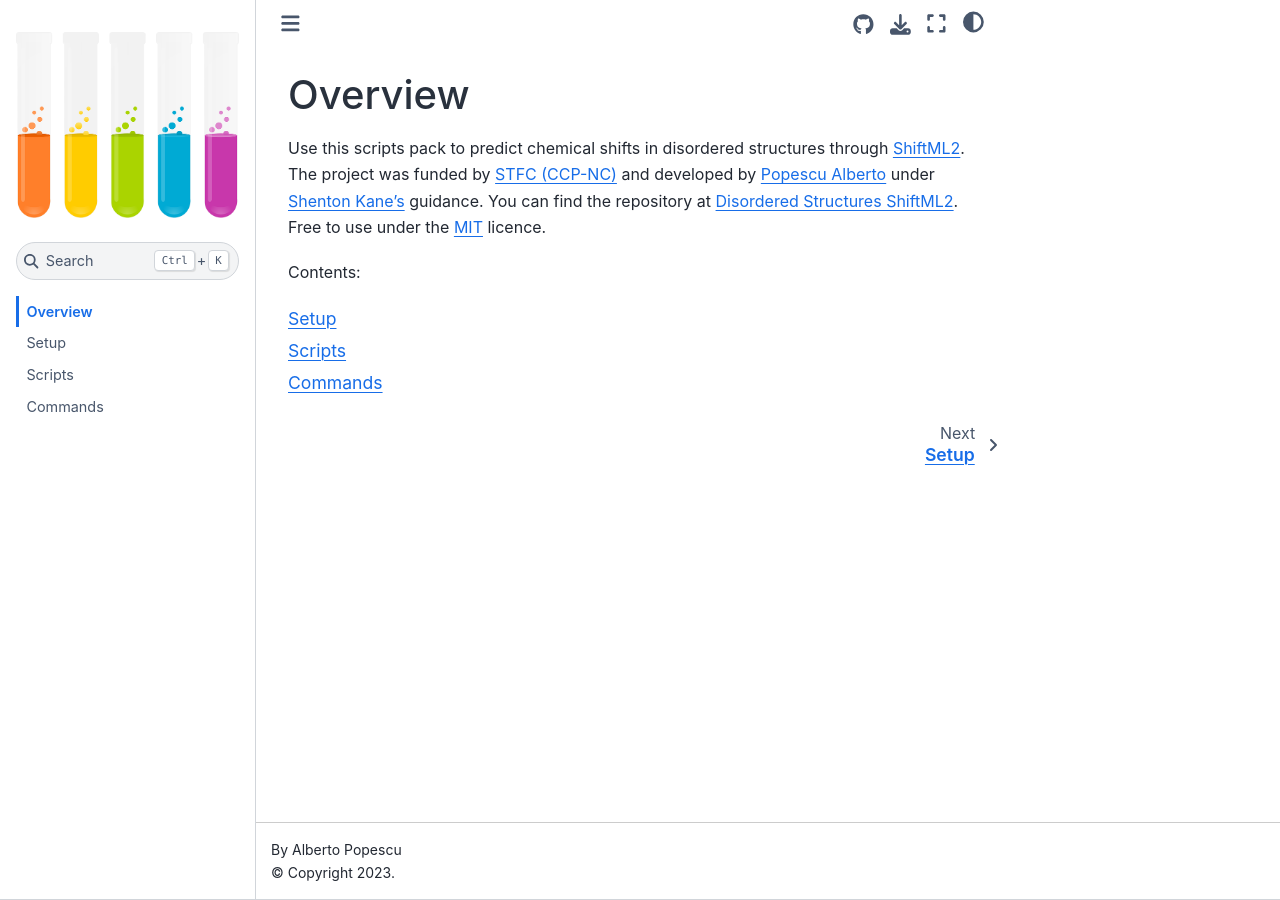
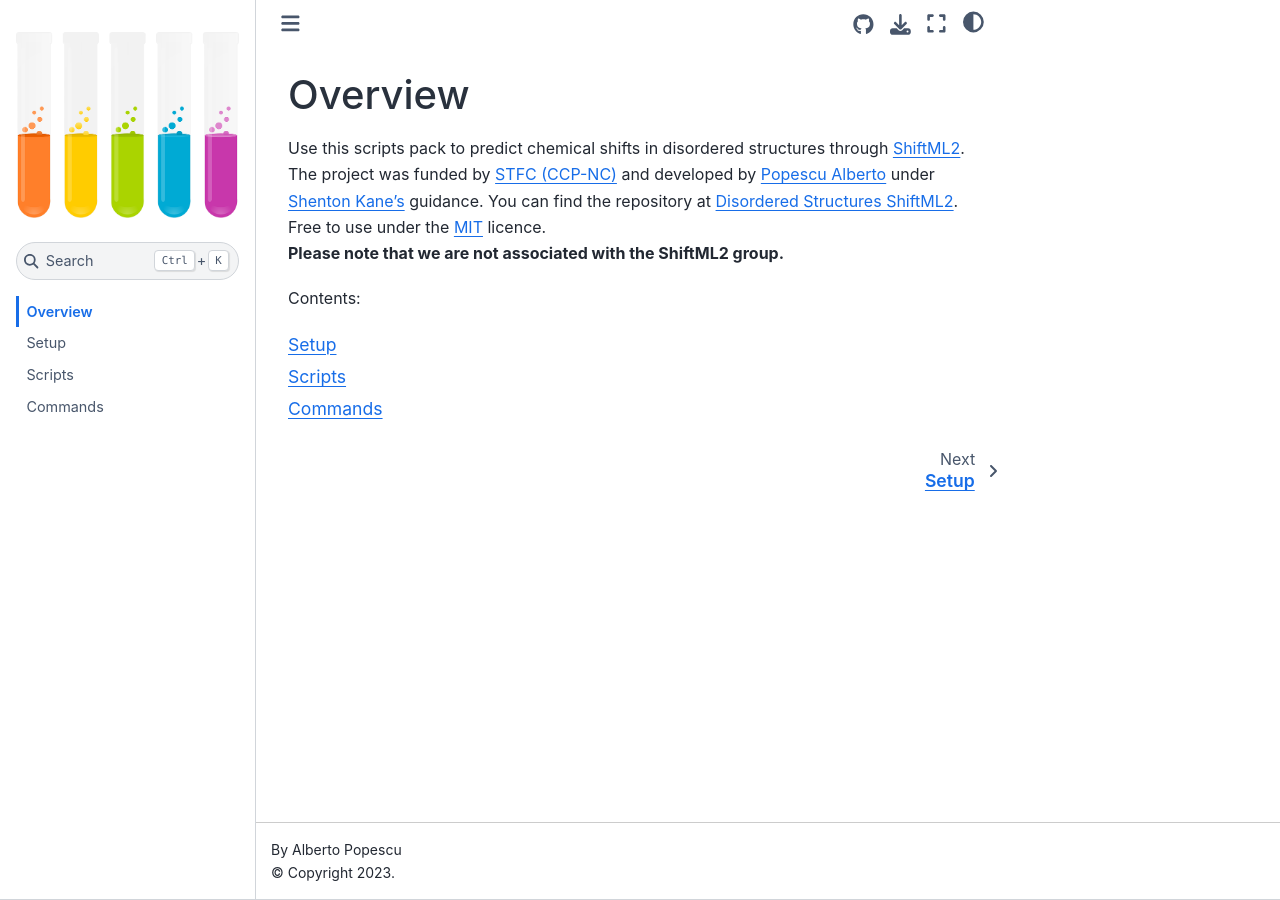
Before and after one commit to Alberto-Alive/Disordered_Structures_ShiftML2, a Jupyter Book: the page built from docs/intro.md, in a window 1280 px wide. Built offline with Jupyter Book 1.0.4 settings and Sphinx 7.4.7 and the Sphinx Book theme 1.1.4, drawn with Linux system fonts in a browser that asks for light colours.

Commit message:
update project info

````diff
--- a/docs/intro.md
+++ b/docs/intro.md
@@ -1,6 +1,7 @@
 # Overview
 
-Use this scripts pack to predict chemical shifts in disordered structures through [ShiftML2](https://pubs.acs.org/doi/10.1021/acs.jpcc.2c03854). The project was funded by [STFC (CCP-NC)](https://www.ukri.org/councils/stfc/) and developed by [Popescu Alberto](https://github.com/Alberto-Alive) under [Shenton Kane's](https://github.com/jkshenton) guidance. You can find the repository at [Disordered Structures ShiftML2](https://github.com/Alberto-Alive/Disordered_Structures_ShiftML2). Free to use under the [MIT](https://github.com/Alberto-Alive/Disordered_Structures_ShiftML2/blob/origins/MIT-LICENCE.txt) licence.
+Use this scripts pack to predict chemical shifts in disordered structures through [ShiftML2](https://pubs.acs.org/doi/10.1021/acs.jpcc.2c03854). The project was funded by [STFC (CCP-NC)](https://www.ukri.org/councils/stfc/) and developed by [Popescu Alberto](https://github.com/Alberto-Alive) under [Shenton Kane's](https://github.com/jkshenton) guidance. You can find the repository at [Disordered Structures ShiftML2](https://github.com/Alberto-Alive/Disordered_Structures_ShiftML2). Free to use under the [MIT](https://github.com/Alberto-Alive/Disordered_Structures_ShiftML2/blob/origins/MIT-LICENCE.txt) licence.</br>
+**Please note that we are not associated with the ShiftML2 group.**
 
 Contents:
 ```{tableofcontents}
````
Also changed, not shown: README.md (+4 -0 lines), 5 other files.
